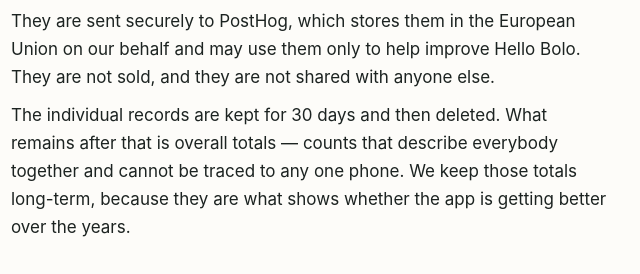
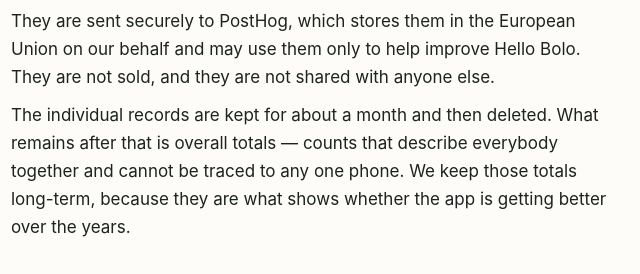
Before and after one commit to Hasjx/hello-bolo-privacy, a plain HTML site: page privacy.html in a window 1280 px wide. Shown: the part 1885-2159 px from the top of the page, 329-969 px from the left. Drawn offline with Linux system fonts and the light colour scheme.

Commit message:
privacy: individual records are kept for about a month
Deletion is now enforced by PostHog's own project retention setting,
whose timing is not guaranteed to the day — so the page says 'about a
month' rather than a number the infrastructure cannot promise. Matches
the in-app Privacy pages on both platforms.

```diff
--- a/privacy.html
+++ b/privacy.html
@@ -118,7 +118,7 @@
 <p>They are sent securely to PostHog, which stores them in the European Union
 on our behalf and may use them only to help improve Hello Bolo. They are not
 sold, and they are not shared with anyone else.</p>
-<p>The individual records are kept for 30 days and then deleted. What remains
+<p>The individual records are kept for about a month and then deleted. What remains
 after that is overall totals — counts that describe everybody together and
 cannot be traced to any one phone. We keep those totals long-term, because
 they are what shows whether the app is getting better over the years.</p>
```
